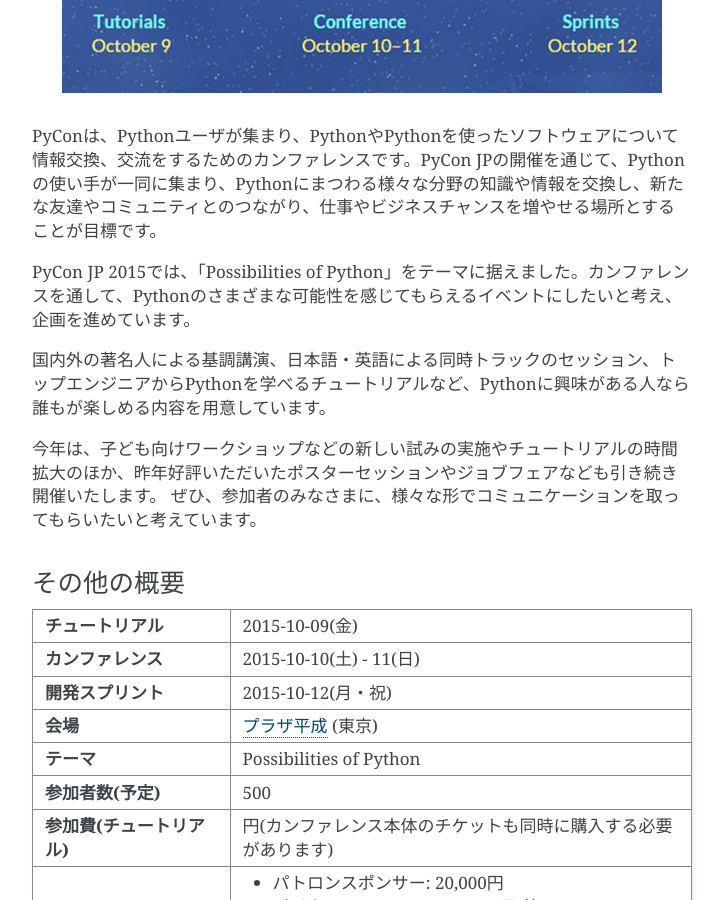
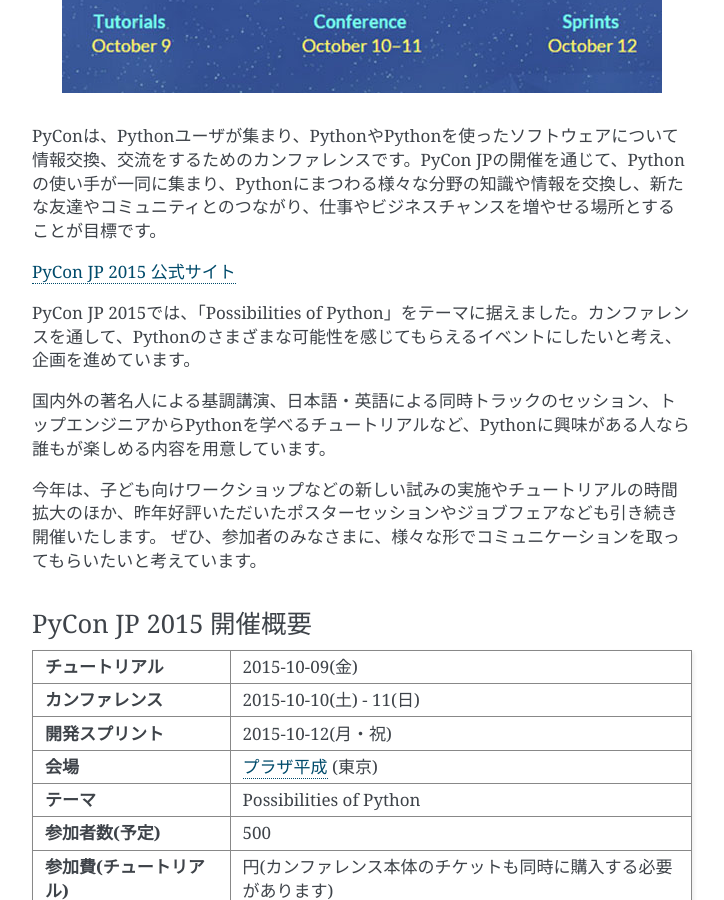
Before and after one commit to pyconjp/reports2015, a Sphinx documentation site: the page built from pre/source/01_overview.rst, in a window 1280 px wide and 900 px high, scrolled down 911 px. Shown: the whole window, without its empty margins (388-1112 px from the left). Built offline with Sphinx 7.4.7, drawn with Linux system fonts in a browser that asks for light colours; some of the changed text lies outside the part shown.

```diff
--- a/pre/source/01_overview.rst
+++ b/pre/source/01_overview.rst
@@ -27,6 +27,8 @@
 
 PyConは、Pythonユーザが集まり、PythonやPythonを使ったソフトウェアについて情報交換、交流をするためのカンファレンスです。PyCon JPの開催を通じて、Pythonの使い手が一同に集まり、Pythonにまつわる様々な分野の知識や情報を交換し、新たな友達やコミュニティとのつながり、仕事やビジネスチャンスを増やせる場所とすることが目標です。
 
+`PyCon JP 2015 公式サイト <https://pycon.jp/2015/ja/>`_
+
 PyCon JP 2015では、「Possibilities of Python」をテーマに据えました。カンファレンスを通して、Pythonのさまざまな可能性を感じてもらえるイベントにしたいと考え、企画を進めています。
 
 国内外の著名人による基調講演、日本語・英語による同時トラックのセッション、トップエンジニアからPythonを学べるチュートリアルなど、Pythonに興味がある人なら誰もが楽しめる内容を用意しています。
@@ -34,8 +36,8 @@
 今年は、子ども向けワークショップなどの新しい試みの実施やチュートリアルの時間拡大のほか、昨年好評いただいたポスターセッションやジョブフェアなども引き続き開催いたします。
 ぜひ、参加者のみなさまに、様々な形でコミュニケーションを取ってもらいたいと考えています。
 
-その他の概要
-------------
+PyCon JP 2015 開催概要
+----------------------
 
 .. list-table::
    :widths: 30 70
```
